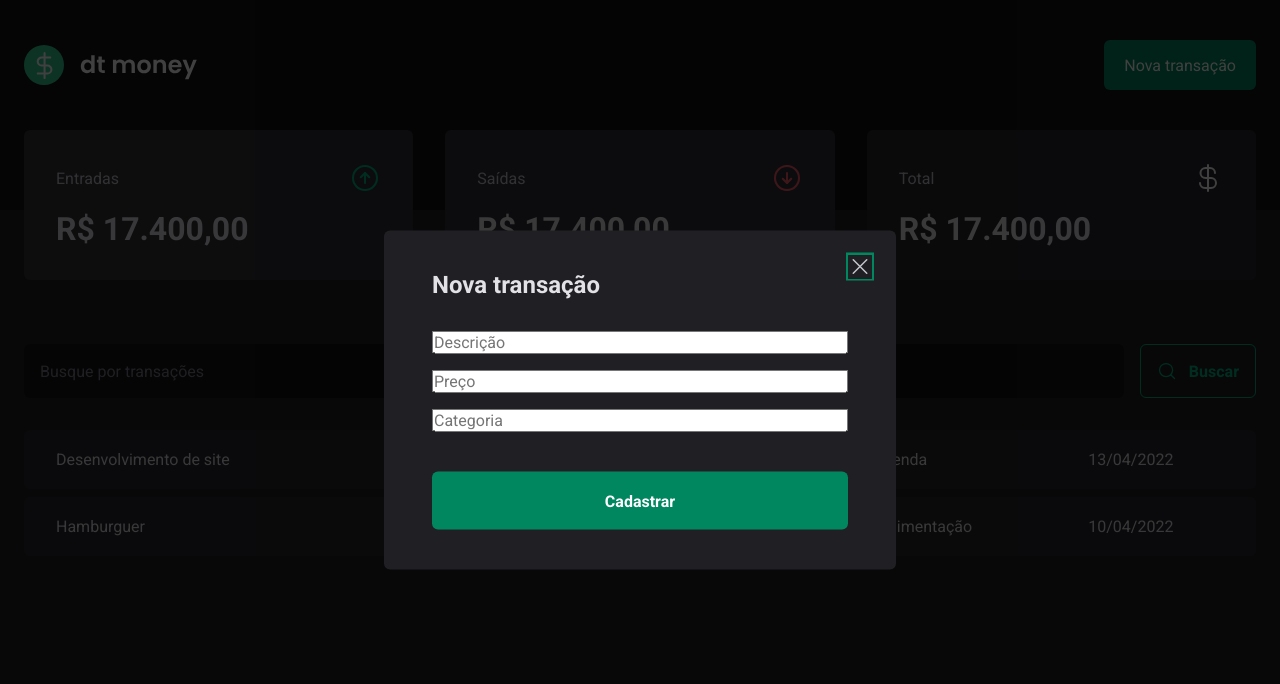
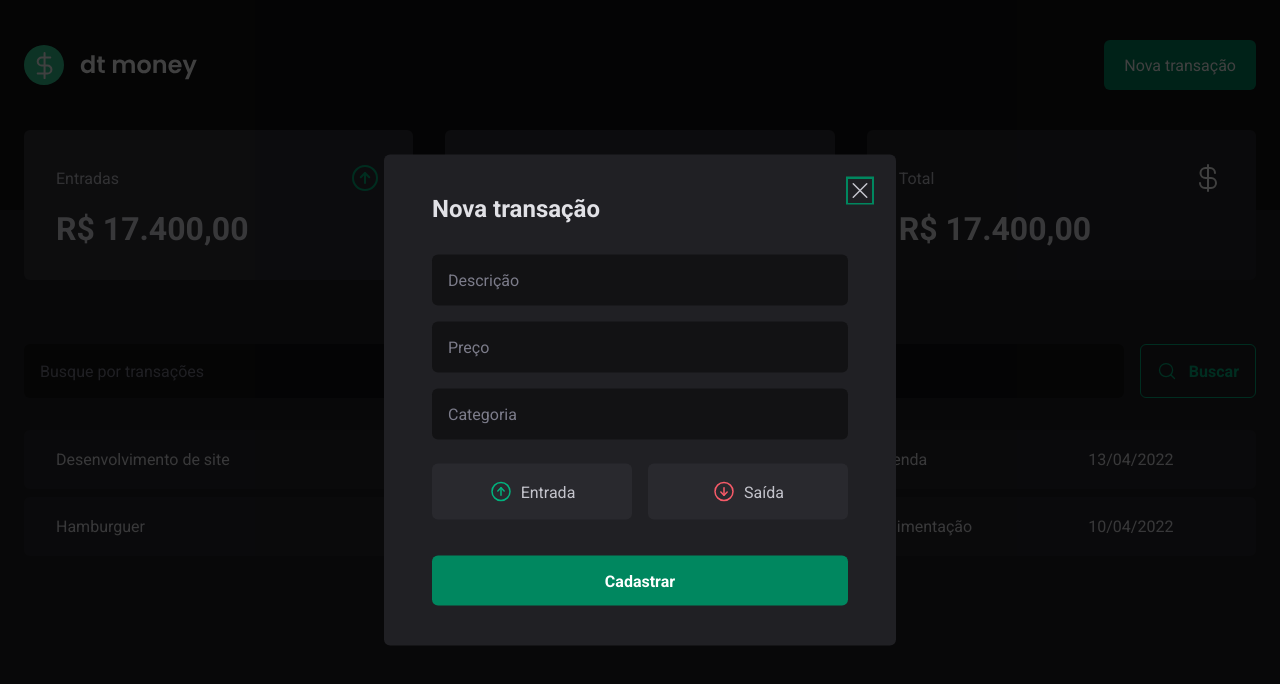
Before and after one commit to robsonshockwave/dtmoney, a React (Vite) app: page / in a window 1280 px wide. Both pictures are taken after a click on the button "Nova transação". Shown: the top 684 px of the page. Built offline with nearby package versions, Linux system fonts and the light colour scheme.

Commit message:
botões de entrada e saidas acessíveis

```diff
--- a/package.json
+++ b/package.json
@@ -11,6 +11,7 @@
   },
   "dependencies": {
     "@radix-ui/react-dialog": "^1.0.5",
+    "@radix-ui/react-radio-group": "^1.1.3",
     "phosphor-react": "^1.4.1",
     "react": "^18.2.0",
     "react-dom": "^18.2.0",
--- a/src/components/NewTransactionModal/index.tsx
+++ b/src/components/NewTransactionModal/index.tsx
@@ -1,6 +1,12 @@
 import * as Dialog from '@radix-ui/react-dialog';
-import { CloseButton, Content, Overlay } from './styles';
-import { X } from 'phosphor-react';
+import {
+  CloseButton,
+  Content,
+  Overlay,
+  TransactionType,
+  TransactionTypeButton,
+} from './styles';
+import { ArrowCircleDown, ArrowCircleUp, X } from 'phosphor-react';
 
 export function NewTransactionModal() {
   return (
@@ -19,6 +25,18 @@
           <input type="number" placeholder="Preço" required />
           <input type="text" placeholder="Categoria" required />
 
+          <TransactionType>
+            <TransactionTypeButton variant="income" value="income">
+              <ArrowCircleUp size={24} />
+              Entrada
+            </TransactionTypeButton>
+
+            <TransactionTypeButton variant="outcome" value="outcome">
+              <ArrowCircleDown size={24} />
+              Saída
+            </TransactionTypeButton>
+          </TransactionType>
+
           <button type="submit">Cadastrar</button>
         </form>
       </Content>
--- a/src/components/NewTransactionModal/styles.ts
+++ b/src/components/NewTransactionModal/styles.ts
@@ -1,5 +1,6 @@
 import styled from 'styled-components';
 import * as Dialog from '@radix-ui/react-dialog';
+import * as RadioGroup from '@radix-ui/react-radio-group';
 
 export const Overlay = styled(Dialog.Overlay)`
   position: fixed;
@@ -14,7 +15,6 @@
   border-radius: 6px;
   padding: 2.5rem 3rem;
   background: ${(props) => props.theme['gray-800']};
-
   position: fixed;
   top: 50%;
   left: 50%;
@@ -22,38 +22,36 @@
 
   form {
     margin-top: 2rem;
-
     display: flex;
     flex-direction: column;
     gap: 1rem;
 
-    input: {
+    input {
       border-radius: 6px;
       border: 0;
       background: ${(props) => props.theme['gray-900']};
       color: ${(props) => props.theme['gray-300']};
       padding: 1rem;
-
       &::placeholder {
         color: ${(props) => props.theme['gray-500']};
       }
     }
-  }
 
     button[type='submit'] {
-    height: 58px;
+      height: 50px;
       border: 0;
-    background-color: ${(props) => props.theme['green-500']};
+      background: ${(props) => props.theme['green-500']};
       color: ${(props) => props.theme.white};
       font-weight: bold;
       padding: 0 1.25rem;
       border-radius: 6px;
-    margin-top: 1.5rem;
+      margin-top: 1.25rem;
       cursor: pointer;
 
       &:hover {
-      background-color: ${(props) => props.theme['green-700']};
+        background: ${(props) => props.theme['green-700']};
         transition: background-color 0.2s;
+      }
     }
   }
 `;
@@ -68,3 +66,53 @@
   color: ${(props) => props.theme['gray-300']};
   line-height: 0;
 `;
+
+export const TransactionType = styled(RadioGroup.Root)`
+  display: grid;
+  gap: 1rem;
+  grid-template-columns: repeat(2, 1fr);
+  margin-top: 0.5rem;
+`;
+
+interface TransactionTypeButtonProps {
+  variant: 'income' | 'outcome';
+}
+
+export const TransactionTypeButton = styled(
+  RadioGroup.Item
+)<TransactionTypeButtonProps>`
+  background: ${(props) => props.theme['gray-700']};
+  padding: 1rem;
+  display: flex;
+  align-items: center;
+  justify-content: center;
+  gap: 0.5rem;
+  border-radius: 6px;
+  cursor: pointer;
+  border: 0;
+  color: ${(props) => props.theme['gray-300']};
+
+  svg {
+    color: ${(props) =>
+      props.variant === 'income'
+        ? props.theme['green-300']
+        : props.theme['red-300']};
+  }
+
+  &[data-state='unchecked']:hover {
+    transition: background-color 0.2s;
+    background: ${(props) => props.theme['gray-600']};
+  }
+
+  &[data-state='checked'] {
+    color: ${(props) => props.theme.white};
+    background: ${(props) =>
+      props.variant === 'income'
+        ? props.theme['green-500']
+        : props.theme['red-500']};
+
+    svg {
+      color: ${(props) => props.theme.white};
+    }
+  }
+`;
```
Also changed, not shown: 1 other file (tests, documents, lock files or other folders). Lines whose indentation alone changed are shown as unchanged.
